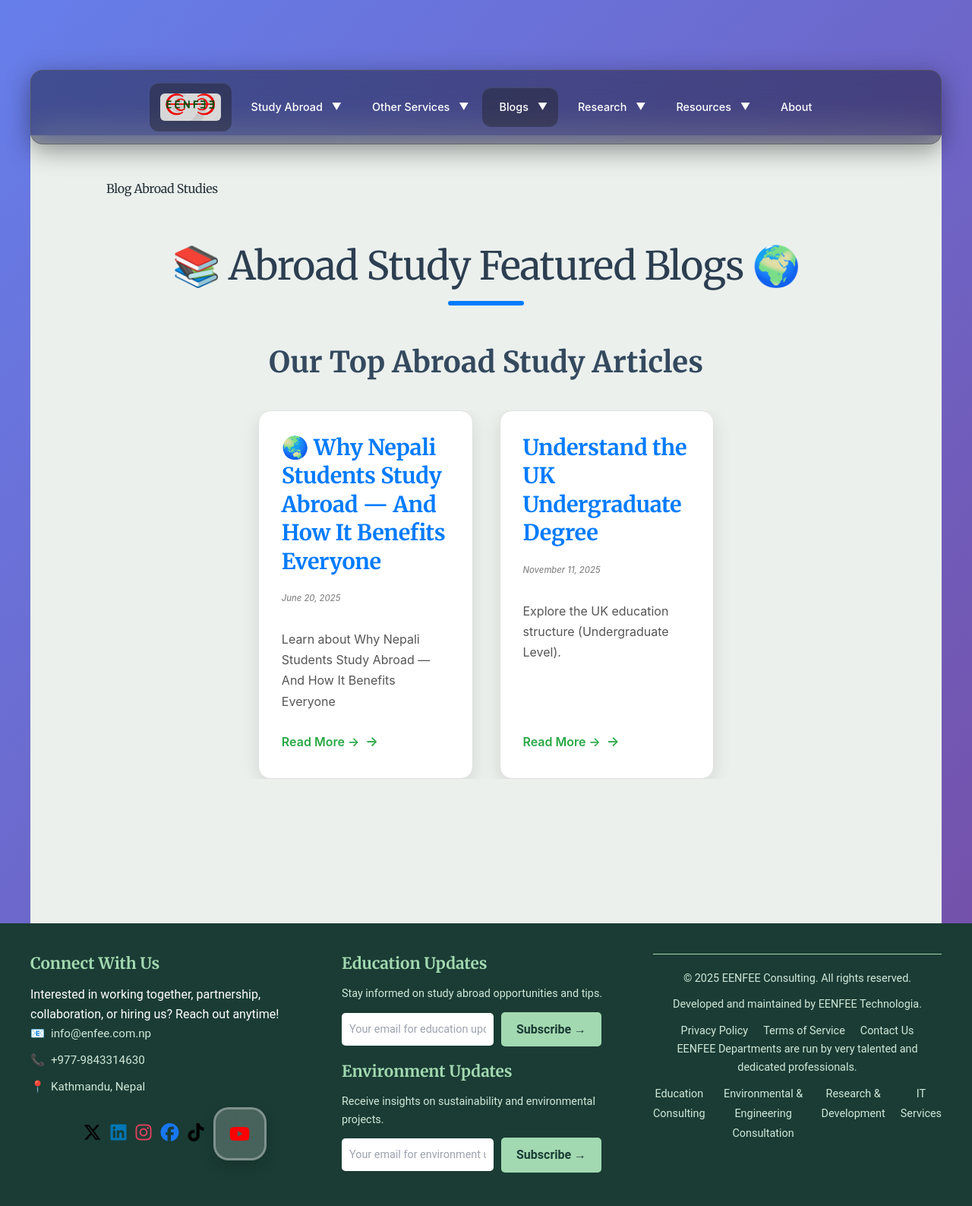
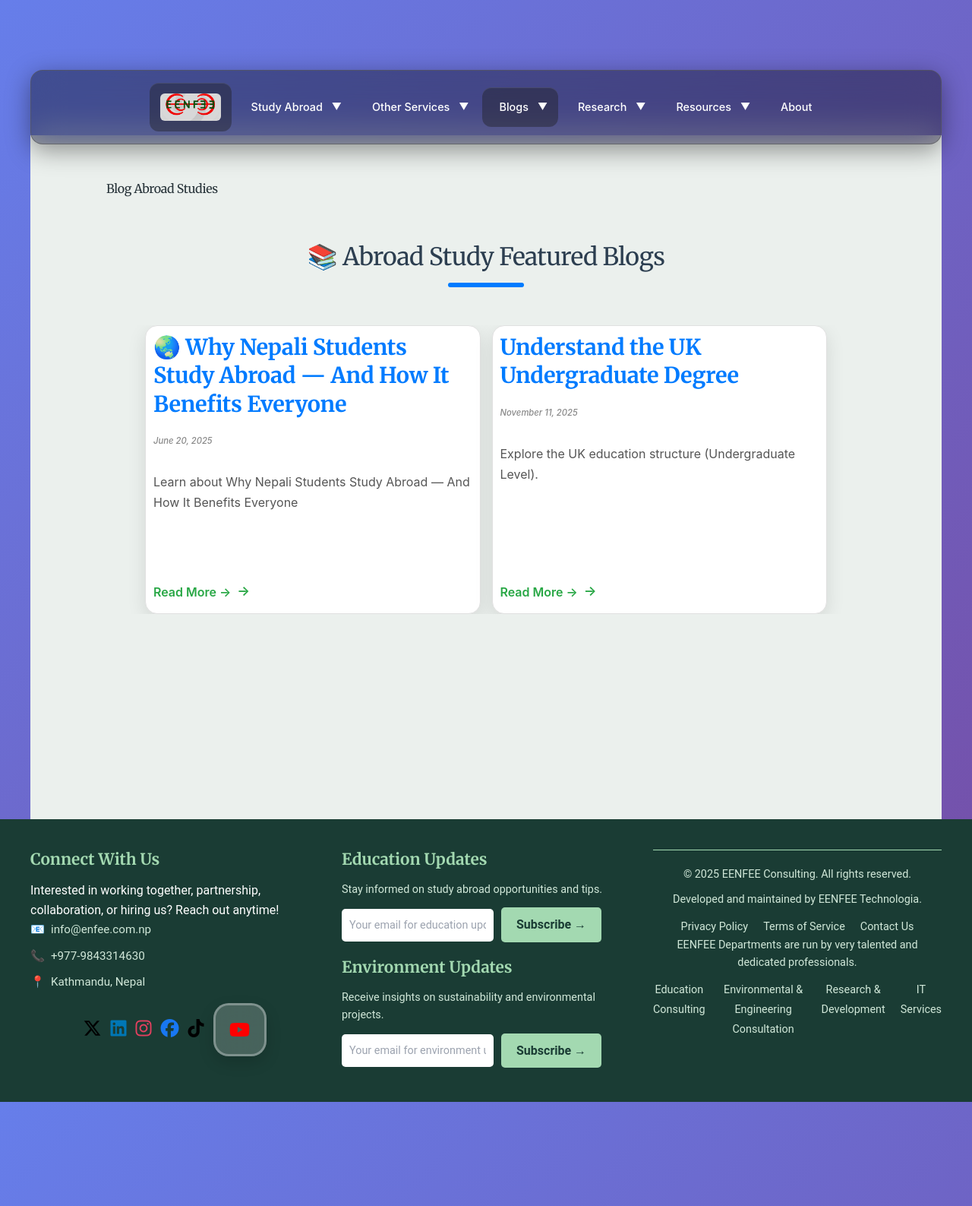
Before and after one commit to eenfee/eenfee.github.io, a Jekyll site: the page built from pages/subpages/abroad-studies/abroad-studies.html, in a window 1280 px wide. Shown: the whole page at 76% size. Built offline with Jekyll 4.4.1, drawn with Linux system fonts in a browser that asks for light colours; nearby versions of some CDN libraries; some web fonts are replaced.

Commit message:
blog listing

```diff
--- a/assets/css/main_pages/blog_listing_pages.css
+++ b/assets/css/main_pages/blog_listing_pages.css
@@ -2,9 +2,9 @@
 /* This ensures styles are scoped to the .blog-listing-page container */
 
 .blog-listing-page {
-    max-width: 1280px; /* Increased max-width for more content room on large screens */
+    max-width: 100%; /* Increased max-width for more content room on large screens */
     margin: 60px auto; /* More vertical margin for better page separation */
-    padding: 0 25px; /* Generous horizontal padding for content safety */
+    padding: 0 10px; /* Generous horizontal padding for content safety */
     font-family: 'Inter', sans-serif; /* Consistent font */
     color: #333; /* Default text color */
     box-sizing: border-box; /* Include padding in element's total width/height */
@@ -12,7 +12,7 @@
 
 .blog-listing__main-heading {
     text-align: center;
-    font-size: 3.2em; /* Slightly larger for impact */
+    font-size: 2em; /* Slightly larger for impact */
     color: #2c3e50;
     margin-bottom: 50px; /* More space below the main heading */
     position: relative;
@@ -59,7 +59,7 @@
     display: flex;
     flex-wrap: wrap; /* Cards wrap vertically */
     justify-content: center; /* Center cards in rows */
-    gap: 35px; /* Increased gap for better visual separation */
+    gap: 15px; /* Increased gap for better visual separation */
 }
 
 /* --- Individual Blog Card Item (the <li>) --- */
@@ -68,7 +68,7 @@
     border: 1px solid #e0e0e0;
     border-radius: 16px; /* More rounded corners for a softer modern look */
     box-shadow: 0 8px 25px rgba(0, 0, 0, 0.1); /* Deeper, softer shadow */
-    padding: 30px; /* More generous internal padding */
+    padding: 10px; /* More generous internal padding */
     display: flex;
     flex-direction: column;
     justify-content: space-between;
@@ -77,8 +77,8 @@
 
     /* Flexible width for responsive columns */
     /* Aims for 3 columns on large screens */
-    flex: 1 1 300px; /* Base width for cards, allowing them to shrink/grow */
-    max-width: calc(33.333% - 24px); /* Calc for 3 columns with 35px gap: (35px * 2 / 3) = ~23.33px. Used 24px for cleaner number. */
+    flex: 1 1 500px; /* Base width for cards, allowing them to shrink/grow */
+    max-width: calc(49% - 24px); /* Calc for 3 columns with 35px gap: (35px * 2 / 3) = ~23.33px. Used 24px for cleaner number. */
     min-height: 380px; /* Ensures a minimum height for visual consistency */
 }
 
--- a/pages/subpages/abroad-studies/abroad-studies.html
+++ b/pages/subpages/abroad-studies/abroad-studies.html
@@ -5,10 +5,10 @@ permalink: /blogs/abroad-studies/
 ---
 
 <div class="blog-listing-page">
-    <h1 class="blog-listing__main-heading">📚 Abroad Study Featured Blogs 🌍</h1>
+    <h1 class="blog-listing__main-heading">📚 Abroad Study Featured Blogs</h1>
 
     <section class="blog-listing__section">
-        <h2 class="blog-listing__section-title">Our Top Abroad Study Articles</h2>
+        <h2 class="blog-listing__section-title"> </h2>
 
         <div class="blog-listing__scroll-wrapper">
             <ul class="blog-listing__list blog-listing__list--scrollable">
```
